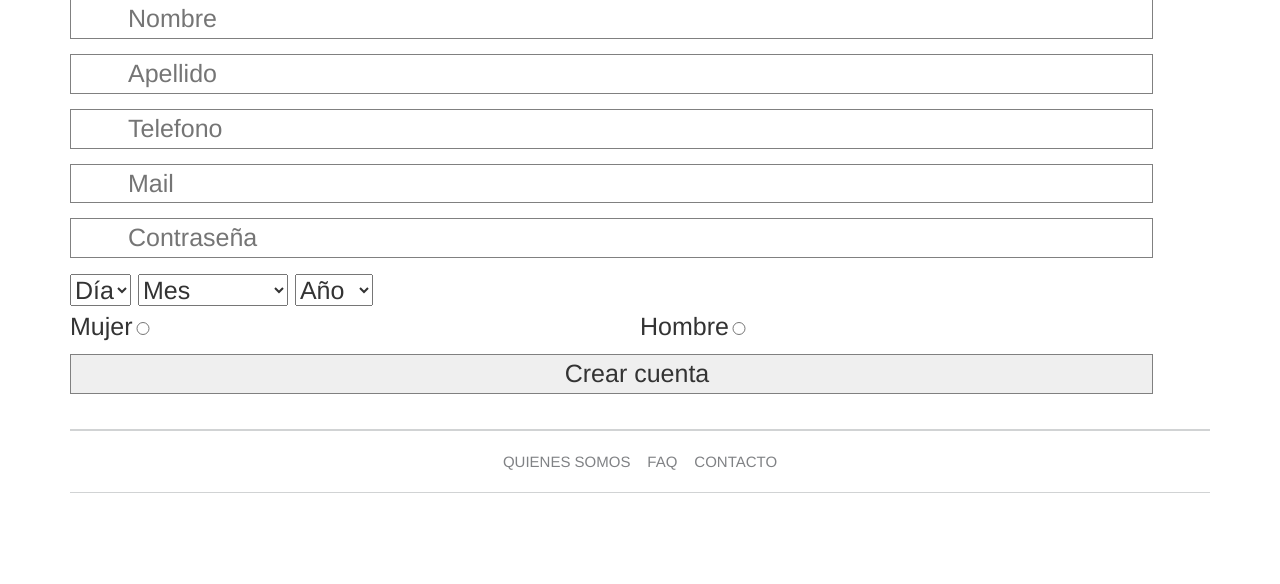
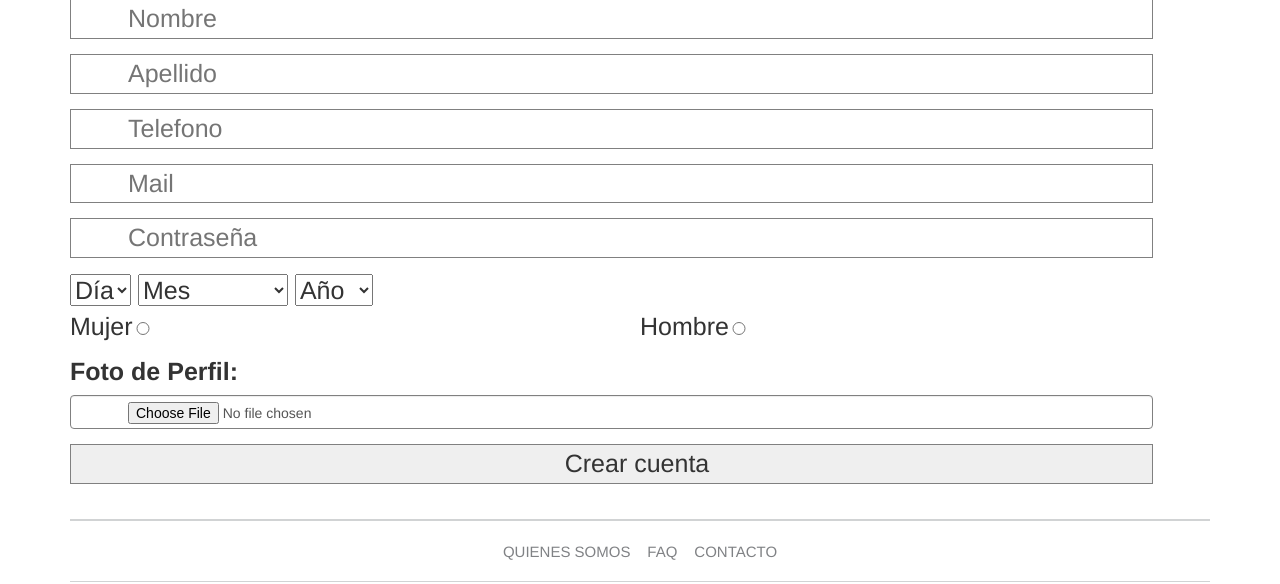
Before and after one commit to Tolsztajn/TrabajoIntegrador, a PHP site: page /register.php in a window 1280 px wide. Shown: the part 216-800 px from the top of the page. Run offline with PHP 8.4, Linux system fonts and the light colour scheme.

Commit message:
la registracion cuenta con la posibilidad de subir foto de perfil

```diff
--- a/Sprint2/db/usuarios.json
+++ b/Sprint2/db/usuarios.json
@@ -1 +1 @@
-[{"name":"test","surname":"test","telefono":"11111111111","mail":"xxxxxx@mail.com"},{"name":"defd","surname":"csc","telefono":"1111111","mail":"vir@mail.com","password":"$2y$10$wSsxWCNCVnnniYjjiB340ufhi1n6TBT9EkGU0n8QuF7VrjfUWTs9O"}]
+[{"name":"test","surname":"test","telefono":"11111111111","mail":"xxxxxx@mail.com"},{"name":"defd","surname":"csc","telefono":"1111111","mail":"vir@mail.com","password":"$2y$10$wSsxWCNCVnnniYjjiB340ufhi1n6TBT9EkGU0n8QuF7VrjfUWTs9O"},{"name":"t","surname":"o","telefono":"1618236871","mail":"pik@h.com","password":"$2y$10$L.NqRGrC\/dzke3r.dDO1IexNOugw3VFBeCRNvm4ONxAVvrkRfcXQG"}]
--- a/Sprint2/register.php
+++ b/Sprint2/register.php
@@ -230,6 +230,13 @@ $mail = $_SESSION["inputsValues"]["mail"]?? "";
               <br>
               <p class="mujer">Mujer<input type="radio" name="mujer"></p>
               <p class="hombre">Hombre<input type="radio" name="hombre"></p>
+<!--agregado-->
+              <div class="form-group">
+                                  <label for="avatar">Foto de Perfil: </label><br/>
+                                  <input type="file" class="form-control" name="avatar" id="avatar" value="" />
+                                  <span class="help-block"></span>
+              </div>
+<!--agregado-->
               <input type="submit" value="Crear cuenta" >
             </form>
         </main>
```
